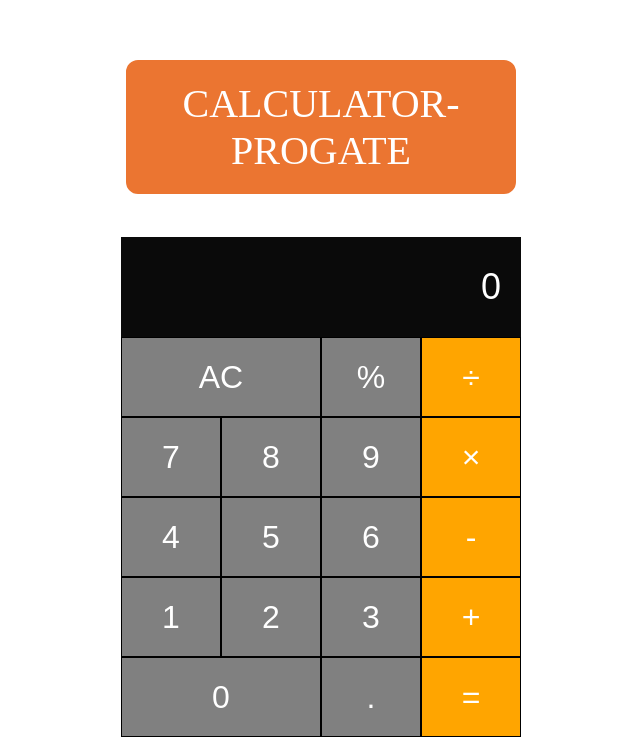
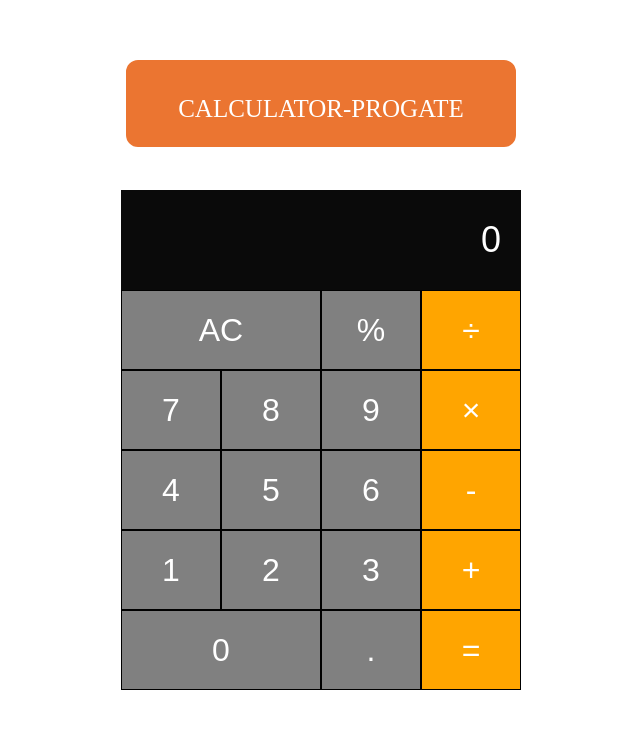
Before and after one commit to suffisme/ProgateCalculator, a plain HTML site: page index.html in a window 1280 px wide. Shown: the part 191-931 px from the top of the page, without its empty margins (319-959 px from the left). Drawn offline with Linux system fonts and the light colour scheme.

Commit message:
Update stylesheet.css

```diff
--- a/stylesheet.css
+++ b/stylesheet.css
@@ -87,6 +87,6 @@
 	background-color: darkorange;
 }
 
-a{
+a,span{
 	font-size:25px;
 }
```
